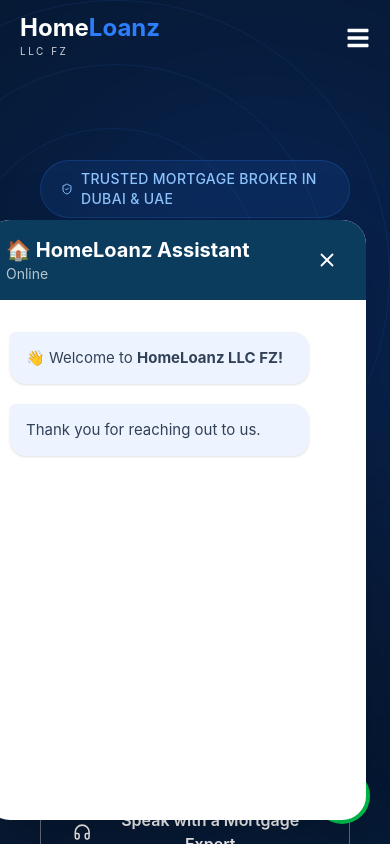
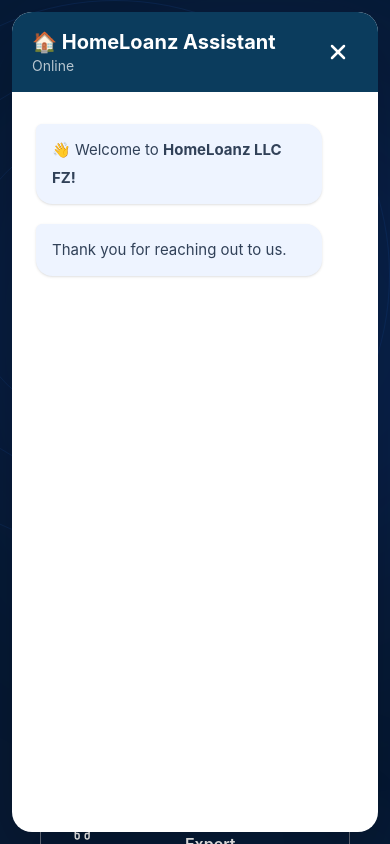
Before and after one commit to MahekZehra/homeloanz-website, a React (Vite) app: page / in a window 390 px wide. Both pictures are taken after a click on the button "Speak with a Mortgage Expert". Shown: the top 844 px of the page. Built offline with nearby package versions, Linux system fonts and the light colour scheme.

Commit message:
Fix responsive chatbot positioning and close button

```diff
--- a/src/components/ChatBot/ChatBot.jsx
+++ b/src/components/ChatBot/ChatBot.jsx
@@ -1,3 +1,4 @@
+
 import ChatWindow from "./components/ChatWindow";
 import "./chatbot.css";
 
--- a/src/components/ChatBot/chatbot.css
+++ b/src/components/ChatBot/chatbot.css
@@ -1,12 +1,28 @@
+
+/* =========================================
+   HOMELOANZ CHATBOT - RESPONSIVE CONTAINER
+========================================= */
+
+* {
+  box-sizing: border-box;
+}
+
 .chatbot-container {
   position: fixed;
+
   right: 24px;
   bottom: 24px;
 
-  width: 380px;
-  height: 600px;
+  width: min(380px, calc(100vw - 48px));
 
-  background: white;
+  height: min(600px, calc(100dvh - 48px));
+  max-height: calc(100dvh - 48px);
+
+  display: flex;
+  flex-direction: column;
+
+  background: #ffffff;
+
   border-radius: 24px;
 
   overflow: hidden;
@@ -15,13 +31,29 @@
 
   z-index: 99999;
 
+  isolation: isolate;
+
   animation: slideUp 0.35s ease;
+
+  min-height: 0;
 }
+
+/* Chatbot children must fit the container */
+
+.chatbot-container > * {
+  width: 100%;
+  height: 100%;
+  min-height: 0;
+}
+
+/* =========================================
+   ANIMATIONS
+========================================= */
 
 @keyframes slideUp {
   from {
     opacity: 0;
-    transform: translateY(40px) scale(0.96);
+    transform: translateY(25px) scale(0.97);
   }
 
   to {
@@ -29,8 +61,9 @@
     transform: translateY(0) scale(1);
   }
 }
+
 .animate-fadeIn {
-  animation: fadeIn .4s ease;
+  animation: fadeIn 0.4s ease;
 }
 
 @keyframes fadeIn {
@@ -44,3 +77,62 @@
     transform: translateY(0);
   }
 }
+
+/* =========================================
+   SMALL LAPTOPS / SHORT SCREENS
+========================================= */
+
+@media (max-height: 650px) {
+  .chatbot-container {
+    bottom: 16px;
+    right: 16px;
+
+    height: calc(100dvh - 32px);
+    max-height: calc(100dvh - 32px);
+
+    border-radius: 20px;
+  }
+}
+
+/* =========================================
+   TABLETS AND MOBILE
+========================================= */
+
+@media (max-width: 600px) {
+  .chatbot-container {
+    right: 12px;
+    bottom: 12px;
+
+    width: calc(100vw - 24px);
+
+    height: calc(100dvh - 24px);
+    max-height: calc(100dvh - 24px);
+
+    border-radius: 20px;
+  }
+}
+
+/* Very small screens */
+
+@media (max-width: 360px) {
+  .chatbot-container {
+    right: 8px;
+    bottom: 8px;
+
+    width: calc(100vw - 16px);
+
+    height: calc(100dvh - 16px);
+    max-height: calc(100dvh - 16px);
+
+    border-radius: 16px;
+  }
+}
+
+/* Reduced motion accessibility */
+
+@media (prefers-reduced-motion: reduce) {
+  .chatbot-container,
+  .animate-fadeIn {
+    animation: none;
+  }
+}
--- a/src/components/ChatBot/components/ChatWindow.jsx
+++ b/src/components/ChatBot/components/ChatWindow.jsx
@@ -125,11 +125,11 @@ if (success) {
   //-------------------------------------
 
   return (
-    <div className="flex h-full flex-col">
+    <div className="flex h-full min-h-0 w-full flex-col overflow-hidden">
 
       {/* Header */}
 
-      <div className="flex items-center justify-between bg-[#0B3C5D] px-5 py-4 text-white">
+      <div className="flex shrink-0 items-center justify-between bg-[#0B3C5D] px-5 py-4 text-white">
 
         <div>
           <h2 className="text-xl font-bold">
@@ -141,13 +141,16 @@ if (success) {
           </p>
         </div>
 
+
        <button
+  type="button"
   onClick={closeChat}
-          className="rounded-lg p-2 hover:bg-white/10"
+  aria-label="Close chatbot"
+  title="Close chatbot"
+  className="flex h-10 w-10 shrink-0 items-center justify-center rounded-full text-white transition hover:bg-white/20 focus:outline-none focus:ring-2 focus:ring-white"
 >
-          <X size={22} />
+  <X size={24} strokeWidth={2.5} />
 </button>
-
       </div>
 
       {/* Body */}
@@ -161,8 +164,7 @@ if (success) {
         />
       ) : (
         <>
-          <div className="flex-1 overflow-y-auto bg-white p-5">
-
+          <div className="min-h-0 flex-1 overflow-y-auto overscroll-contain bg-white p-5">
             {showSuccess ? (
               <SuccessScreen
                 onWhatsapp={openWhatsApp}
@@ -188,17 +190,17 @@ if (success) {
 
           </div>
 
+         <div className="shrink-0 bg-white">
   {!finished &&
     (currentQuestion?.type === "text" ? (
-              <ChatInput
-                onSend={submitAnswer}
-              />
+      <ChatInput onSend={submitAnswer} />
     ) : (
       <QuickReplies
         options={currentQuestion.options}
         onSelect={submitAnswer}
       />
     ))}
+</div>
         </>
       )}
     </div>
--- a/src/components/Footer/Footer.jsx
+++ b/src/components/Footer/Footer.jsx
@@ -284,7 +284,7 @@ function Footer() {
           </p>
 
           <p className="text-center text-xs text-gray-300 md:text-right md:text-sm">
-            Designed & Developed by MZ Creatives using React & Tailwind CSS
+            Designed & Developed by MZ Creative Studio
           </p>
 
         </div>
--- a/src/components/Hero/HeroContent.jsx
+++ b/src/components/Hero/HeroContent.jsx
@@ -9,13 +9,13 @@ function HeroContent({ openChat }) {
         <ShieldCheck size={16} aria-hidden="true" />
 
         <span className="text-sm font-medium tracking-wide">
-          TRUSTED MORTGAGE BROKER IN DUBAI & UAE
+          TRUSTED MORTGAGE BROKER IN UAE
         </span>
       </div>
 
       {/* Main Heading */}
       <h1 className="mt-6 md:mt-8 text-4xl sm:text-5xl lg:text-[72px] leading-tight lg:leading-[1.05] font-extrabold text-white">
-        Trusted Mortgage Broker in Dubai, UAE
+        Trusted Mortgage Broker in UAE
         <br />
 
         <span className="text-3xl sm:text-4xl lg:text-5xl xl:text-6xl leading-tight lg:leading-[1.05] font-extrabold bg-gradient-to-r from-[#67A8FF] to-[#2563EB] bg-clip-text text-transparent">
@@ -26,7 +26,7 @@ function HeroContent({ openChat }) {
       {/* Description */}
       <p className="mt-6 text-gray-300 text-base md:text-lg leading-7 md:leading-9 max-w-xl">
         HomeLoanz LLC helps UAE residents, expatriates, and property investors
-        compare mortgage options from banks in Dubai and across the UAE. Get
+        compare mortgage options from banks across the UAE. Get
         expert mortgage guidance, understand your financing options, and find a
         home loan solution that fits your needs.
       </p>
```
Lines whose indentation alone changed are shown as unchanged.
